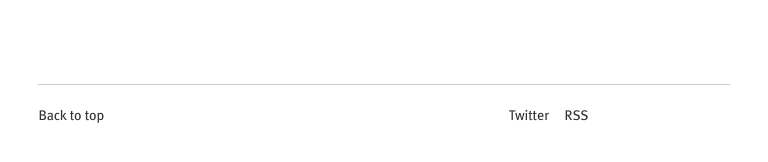
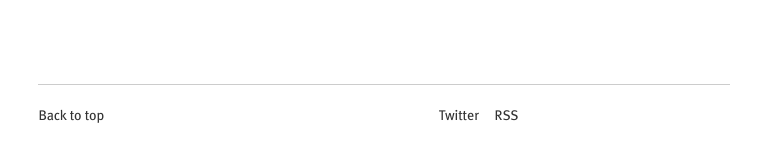
Before and after one commit to aacyun/jianxioy.github.com, a Jekyll site: the page built from index.html, in a window 768 px wide. Shown: the part 674-836 px from the top of the page. Built offline with Jekyll 4.4.1, drawn with Linux system fonts in a browser that asks for light colours; Markdown is read by kramdown in place of the engine named in the settings.

Commit message:
Testing iPad

```diff
--- a/static/css/layout.css
+++ b/static/css/layout.css
@@ -185,7 +185,7 @@ a:hover {
 		}
 		.offsite-links {
 			position: relative;
-			right: -80px;
+			left: 10px;
 			top: -21px;
 		}
 	}
```
